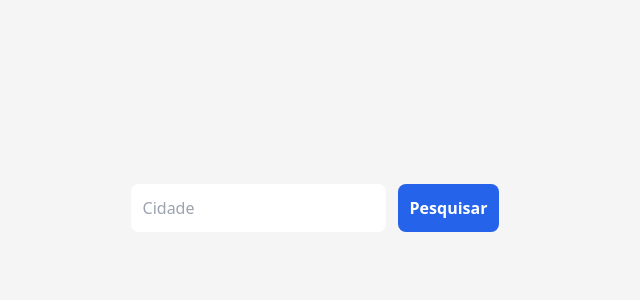
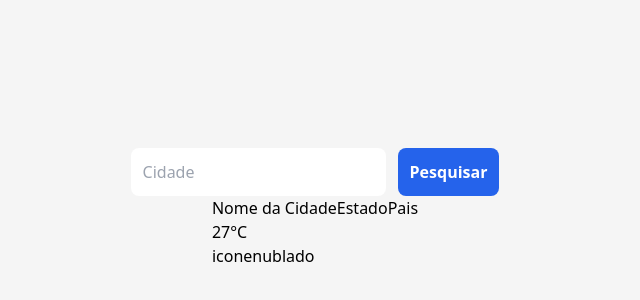
Before and after one commit to EduardoArauj0/WEATHER-APP, a React (Create React App) app: page / in a window 1280 px wide. Shown: the part 192-492 px from the top of the page, without its empty margins (325-965 px from the left). Built offline with nearby package versions, Linux system fonts and the light colour scheme.

Commit message:
feat: criar componente Card para exibir cidade, temperatura e condição do tempo

```diff
--- a/src/App.jsx
+++ b/src/App.jsx
@@ -1,8 +1,9 @@
 import React from "react";
+import Card from "./components/card";
 
 function App() {
   return (
-    <div className="flex w-full h-screen items-center justify-center">
+    <div className="flex flex-col w-full h-screen items-center justify-center">
 
       <form>
         <input
@@ -17,6 +18,8 @@ function App() {
           Pesquisar
         </button>
       </form>
+
+      <Card />
     </div>
   );
 }
--- /dev/null
+++ b/src/components/card.jsx
@@ -0,0 +1,30 @@
+import React from "react";
+
+function Card() {
+    return (
+
+        <div>
+            <div>
+            <span>Nome da Cidade</span>
+            <span>Estado</span>
+            <span>Pais</span>
+            </div>
+
+            <div>
+            <span>27</span>
+            <span>°C</span>
+            </div>
+
+            <div>
+            <span>icone</span>
+            <span>nublado</span>
+            </div>
+
+
+
+        </div>
+
+    )
+}
+
+export default Card;
```
